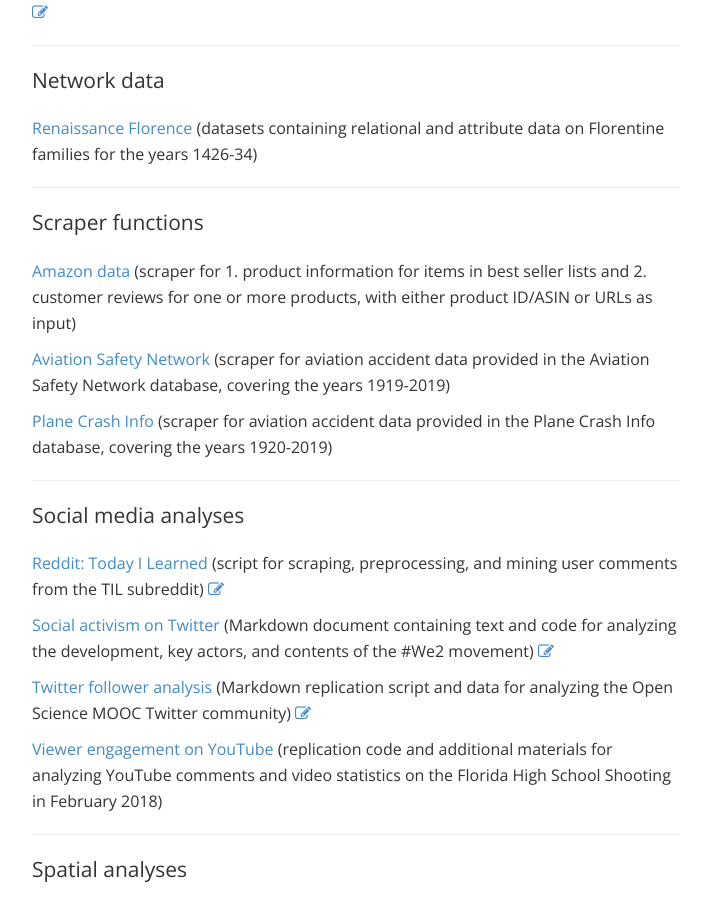
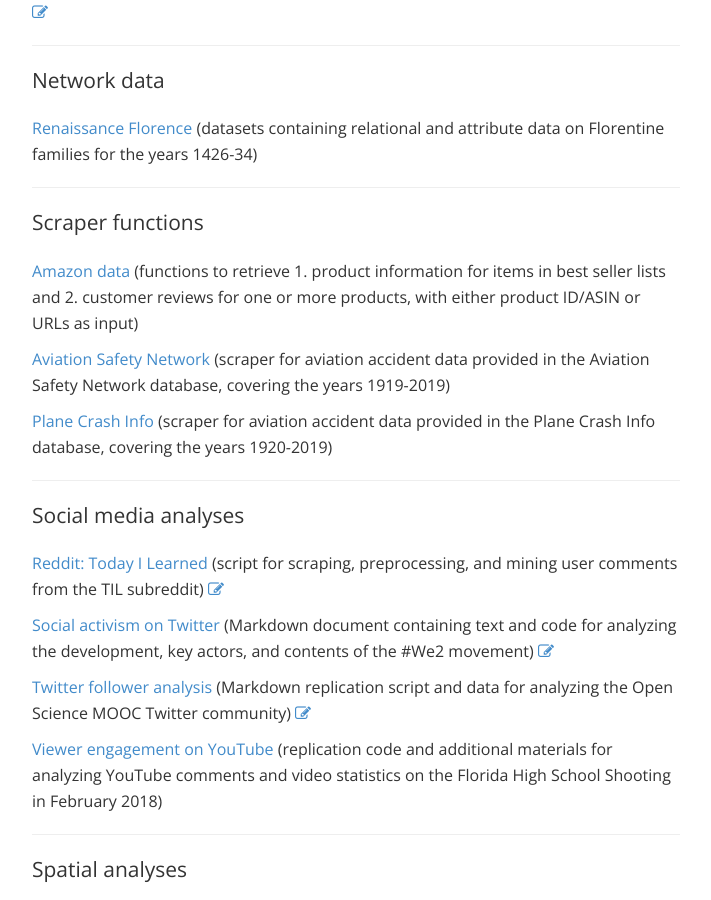
Before and after one commit to lhehnke/lhehnke.github.io, a Jekyll site: the page built from projects/index.html, in a window 1280 px wide and 900 px high, scrolled down 1257 px. Shown: the whole window, without its empty margins (284-995 px from the left). Built offline with Jekyll 4.4.1, drawn with Linux system fonts in a browser that asks for light colours; nearby versions of some CDN libraries.

Commit message:
Update index.html

```diff
--- a/projects/index.html
+++ b/projects/index.html
@@ -68,7 +68,7 @@
 
     <p class="lead">Scraper functions</p>
 
-	  <p><a href="https://github.com/lhehnke/amazon-data">Amazon data</a> (scraper for 1. product information for items in best seller lists and 2. customer reviews for one or more products, with either product ID/ASIN or URLs as input) </p>
+	  <p><a href="https://github.com/lhehnke/amazon-data">Amazon data</a> (functions to retrieve 1. product information for items in best seller lists and 2. customer reviews for one or more products, with either product ID/ASIN or URLs as input) </p>
 	  <p><a href="https://github.com/lhehnke/aviation-accidents-data">Aviation Safety Network</a> (scraper for aviation accident data provided in the Aviation Safety Network database, covering the years 1919-2019) </p>
 	  <p><a href="https://github.com/lhehnke/aviation-accidents-data">Plane Crash Info</a> (scraper for aviation accident data provided in the Plane Crash Info database, covering the years 1920-2019) </p>
 
```
